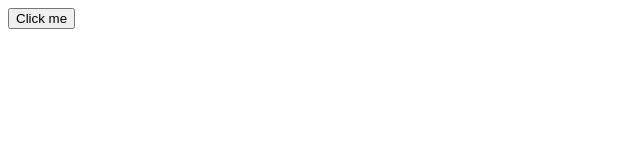
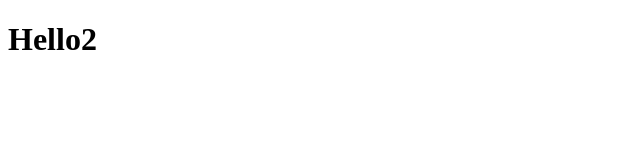
Before and after one commit to RoJaebl/study-vanillajs, a plain HTML site: page src/index.html in a window 1280 px wide. Shown: the whole page, without its empty margins (0-640 px from the left). Drawn offline with Linux system fonts and the light colour scheme.

Commit message:
#3.1 HTML Fragments

```diff
--- a/src/index.html
+++ b/src/index.html
@@ -6,8 +6,6 @@
     <meta name="viewport" content="width=device-width, initial-scale=1.0" />
     <title>Vanilla JS</title>
   </head>
-  <body>
-    <button>Click me</button>
-  </body>
+  <body class="wrapper"></body>
   <script src="./index.js"></script>
 </html>
--- a/src/index.js
+++ b/src/index.js
@@ -1,15 +1,28 @@
-/**
- * @description `"Hello " + aName`이걸 template literals라고 부른다.
- * string form 앞뒤로 백틱``을 붙혀 쓰여진 모든 문자를 string으로 변환해준다.
- */
-const sayHi1 = (aName = "anon") => `Hello ${aName} lovely to have you`;
-// `"Hello " + aName + " lovely to have you"`;
-console.log(sayHi1());
+const wrapper = document.querySelector(".wrapper");
 
 /**
- * @description ${}안에 함수를 넣어 사용할 수 있다.
+ * template literal이 없었던 ES6이전에는 html에 elements를 추가할때 아래와 같이 작성하였따.
  */
-const sum = (a, b) => a + b;
-const sayHi2 = (aName = "anon") => `Hello ${sum(1, 2)} lovely to have you`;
-// `"Hello " + aName + " lovely to have you"`;
-console.log(sayHi2());
+const addWelcome1 = () => {
+  const div = document.createElement("div");
+  const h1 = document.createElement("h1");
+  h1.innerText = "Hello1";
+  h1.className = "sexyTitle";
+  div.append(h1);
+  wrapper.append(div);
+};
+
+setTimeout(addWelcome1, 1000);
+
+/**
+ * 백틱으로 html tag를 작성하고 넣기만하면 JS함수로 해줘야 했던 작업을 간단하게 건너뛸 수 있게 되었다.
+ */
+const addWelcome2 = () => {
+  const div = `
+  <div class="hello">
+    <h1 class="title">Hello2</h1>
+  </div>
+  `;
+  wrapper.innerHTML = div;
+};
+setTimeout(addWelcome2, 2000);
```
